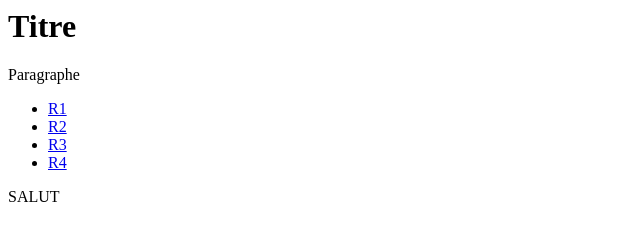
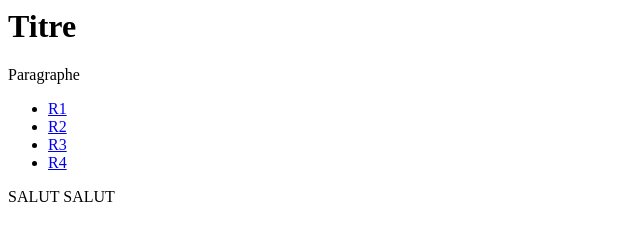
Before and after one commit to naomiventura/exemple, a plain HTML site: page index.html in a window 1280 px wide. Shown: the full height of the page, 0-640 px from the left. Drawn offline with Linux system fonts and the light colour scheme.

```diff
--- a/index.html
+++ b/index.html
@@ -21,7 +21,7 @@
 		<li><a href="#">R3</a></li>
 		<li><a href="#">R4</a></li>
 	</ul>
-<p>SALUT</p>
+<p>SALUT SALUT</p>
 </body>
 
 </html>
```
